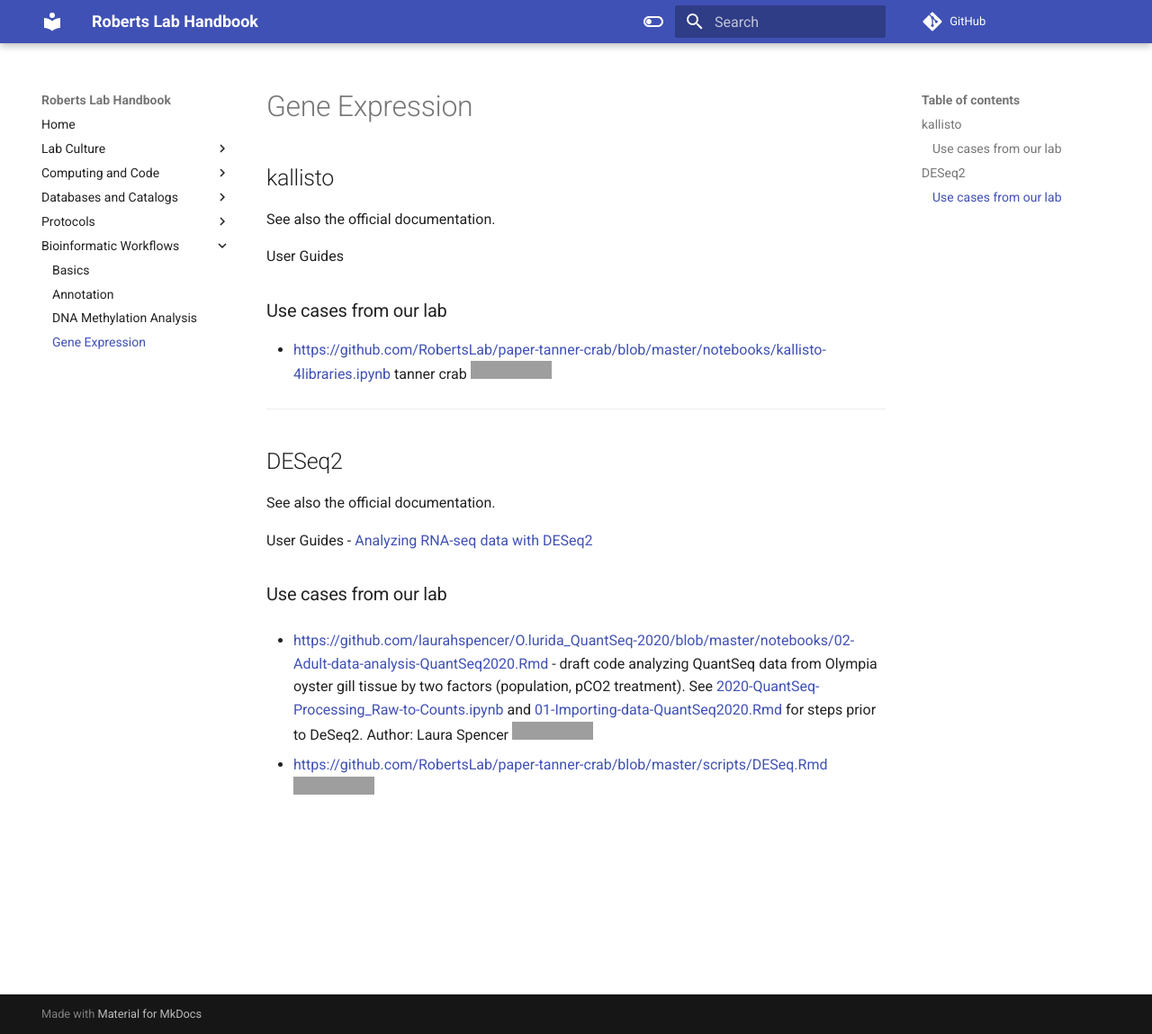
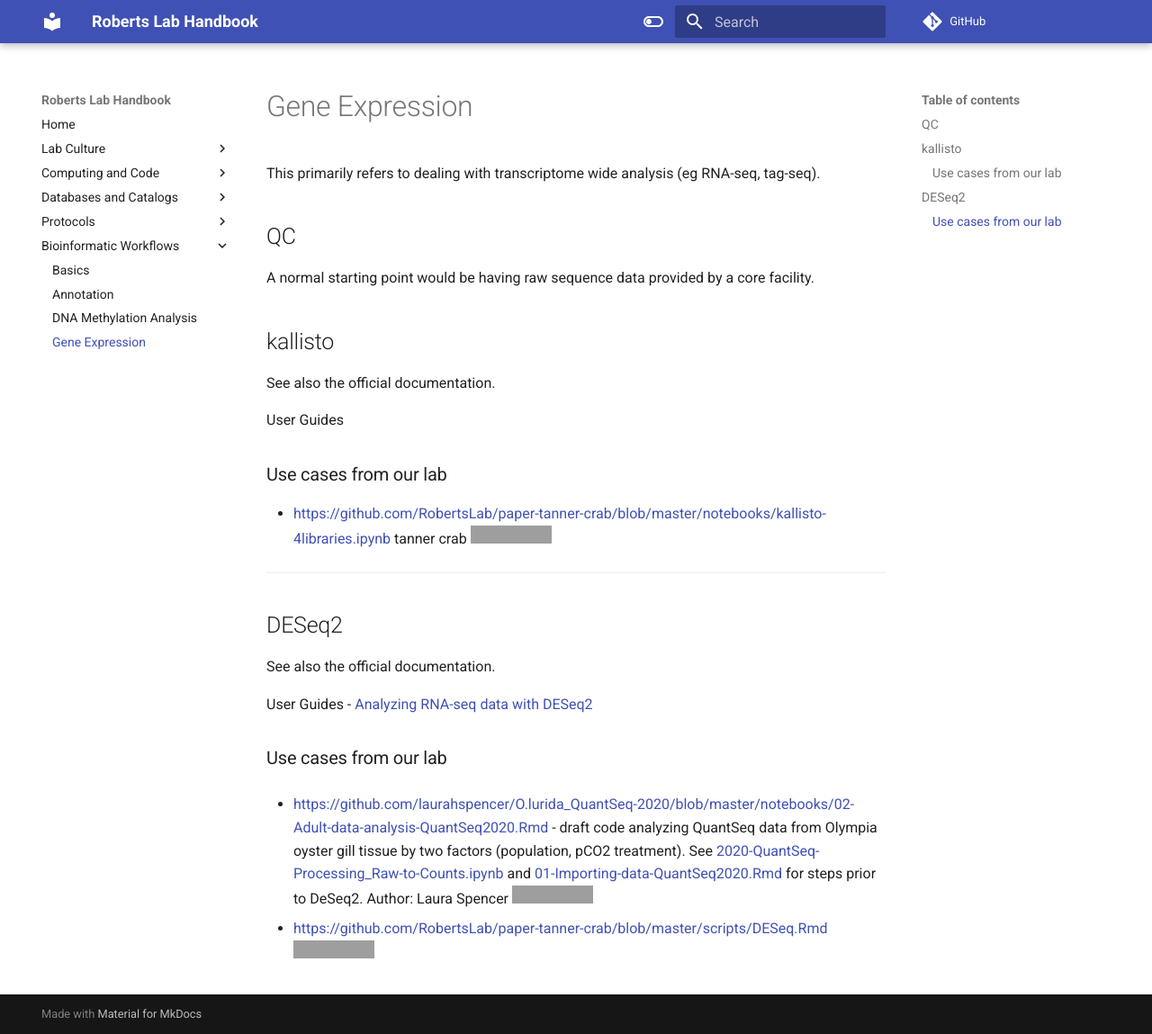
Before and after one commit to RobertsLab/resources, an MkDocs documentation site: the page built from docs/bio-Gene-expression.md, in a window 1280 px wide and 1149 px high. Shown: the whole window at 90% size. Built offline with MkDocs 1.6.1 and Material for MkDocs 9.7.7, drawn with Linux system fonts in a browser that asks for light colours; comment, search, counter and statistics services are not loaded; grey boxes are pictures that could not be loaded.

Commit message:
Update bio-Gene-expression.md

```diff
--- a/docs/bio-Gene-expression.md
+++ b/docs/bio-Gene-expression.md
@@ -1,3 +1,10 @@
+This primarily refers to dealing with transcriptome wide analysis (eg RNA-seq, tag-seq).
+
+## QC
+A normal starting point would be having raw sequence data provided by a core facility.
+
+
+
 
 ## kallisto
 See also the official documentation.
```
